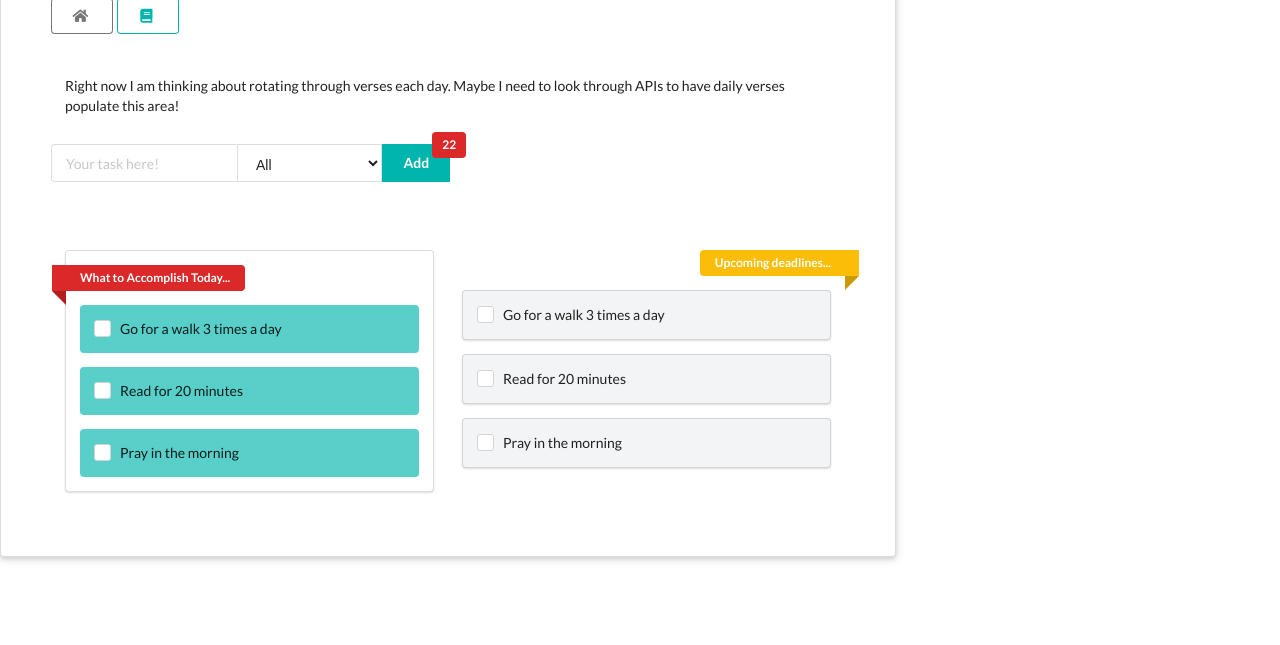
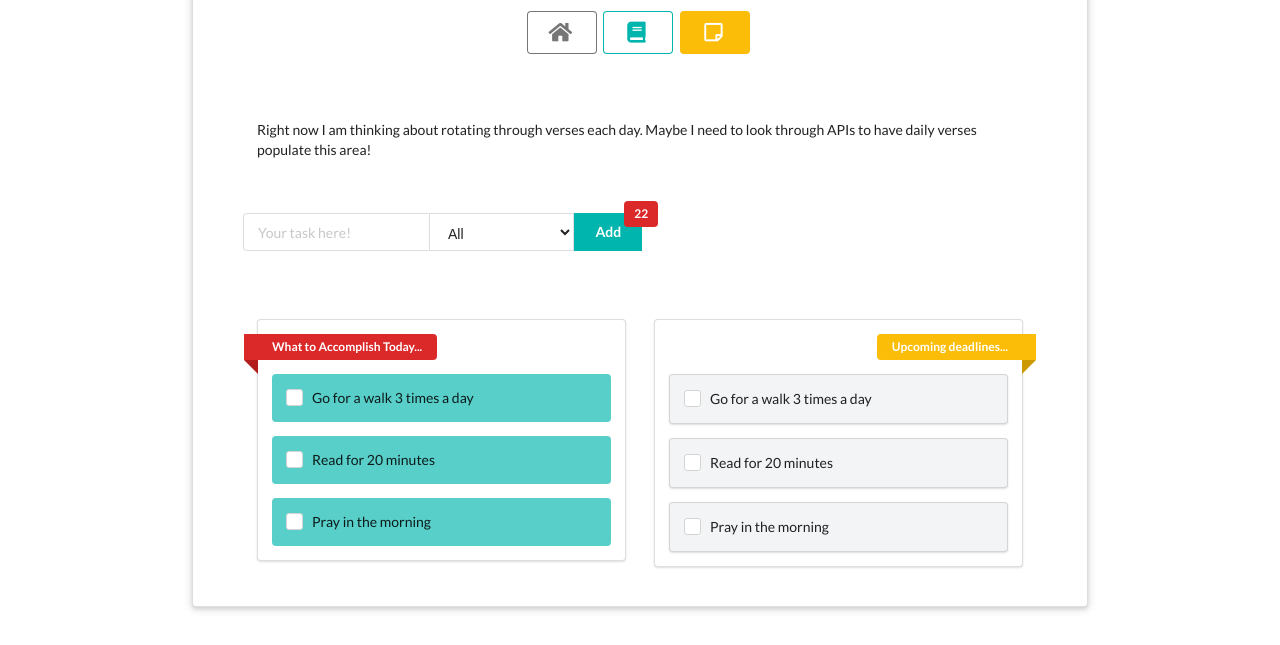
Before and after one commit to angelsjiang/listNotLost, a plain HTML site: page index.html in a window 1280 px wide. Shown: the part 155-800 px from the top of the page. Drawn offline with nearby package versions, Linux system fonts and the light colour scheme.

Commit message:
added more small features

```diff
--- a/assets/CSS/style.css
+++ b/assets/CSS/style.css
@@ -1,13 +1,27 @@
 body {
     font-size: 16;
+    padding-top: 3%;
+}
+
+.ui.basic.segment.daily.verse {
+    margin-top: 3%;
+    margin-bottom: 5%;
+
 }
 
 .ui.raised.segment {
-    padding-top: 5%;
-    padding-bottom: 5%;
+    /* background-image: url("../images/watercolor-bg1.jpg"); */
+    /* background-position: center; */
+    padding-top: 3%;
+    padding-bottom: 3%;
     padding-left: 5%;
     padding-right: 5%;
     width: 70%;
+    height: 95%;
+    overflow: scroll;
+    display: block;
+    margin-left: auto;
+    margin-right: auto;
 }
 
 .row {
@@ -18,3 +32,9 @@ body {
 .ui.action.input {
     margin-bottom: 5%;
 }
+
+.ui.header,
+.menu_buttons {
+    margin-left: auto;
+    margin-right: auto;
+}
--- a/index.html
+++ b/index.html
@@ -30,24 +30,32 @@
                 </h2>
             </div>
 
-            <div class="row">
+            <div class="row buttons">
+                <div class="menu_buttons">
                     <div class="ui animated fade grey basic button" tabindex="0">
-                    <div class="visible content"><i class="home icon"></i></div>
+                        <div class="visible content"><i class="large home icon"></i></div>
                         <div class="hidden content">
                         Home
                         </div>
                     </div>
                     <div class="ui animated fade teal basic button" tabindex="0">
-                    <div class="visible content"><i class="book icon"></i></div>
+                        <div class="visible content"><i class="large book icon"></i></div>
                         <div class="hidden content">
                         All Tasks
+                        </div>
+                    </div>
+                    <div class="ui animated fade yellow button" tabindex="0">
+                        <div class="visible content"><i class="large sticky note outline icon"></i></div>
+                        <div class="hidden content">
+                        Stickies
+                        </div>
                     </div>
                 </div>
             </div>
 
             <!-- row of comments & search input -->
             <div class="row">
-                <div class="ui basic segment">
+                <div class="ui basic segment daily verse">
                     <p>Right now I am thinking about rotating through verses each day. Maybe I need to look through APIs to have daily verses populate this area!</p>
                 </div>
 
@@ -73,19 +81,19 @@
                 <div class="column">
                     <div class="ui segment">
                         <a class="ui red ribbon label">What to Accomplish Today...</a>
-                        <div class="ui tertiary inverted teal segment">
+                        <div class="ui tertiary inverted teal segment" data-tooltip="Due on xx-xx-xxxx" data-position="top right">
                             <div class="ui checkbox">
                                 <input type="checkbox">
                                 <label>Go for a walk 3 times a day</label>
                             </div>
                         </div>
-                        <div class="ui tertiary inverted teal segment">
+                        <div class="ui tertiary inverted teal segment" data-tooltip="No due date" data-position="top right">
                             <div class="ui checkbox">
                                 <input type="checkbox">
                                 <label>Read for 20 minutes</label>
                             </div>
                         </div>
-                        <div class="ui tertiary inverted teal segment">
+                        <div class="ui tertiary inverted teal segment " data-tooltip="Due on xx-xx-xxxx" data-position="top right">
                             <div class="ui checkbox">
                                 <input type="checkbox">
                                 <label>Pray in the morning</label>
@@ -96,6 +104,7 @@
 
                 <!-- right column -->
                 <div class="column">
+                    <div class="ui segment">
                         <a class="ui yellow right ribbon label">Upcoming deadlines...</a>
                         <div class="ui secondary segment">
                             <div class="ui checkbox">
@@ -116,13 +125,20 @@
                             </div>
                         </div>
                     </div>
+                </div>
+
 
             </div>
         </div>
     </div>
 
 
-
+    <!-- link to jquery -->
+    <script
+        src="https://code.jquery.com/jquery-3.5.1.min.js"
+        integrity="sha256-9/aliU8dGd2tb6OSsuzixeV4y/faTqgFtohetphbbj0="
+        crossorigin="anonymous">
+    </script>
 
     <!-- Link to Semantic UI JS -->
     <script src="https://cdn.jsdelivr.net/npm/semantic-ui@2.4.2/dist/semantic.min.js"></script>
```
Also changed, not shown: logic.js (added). Lines whose indentation alone changed are shown as unchanged.
